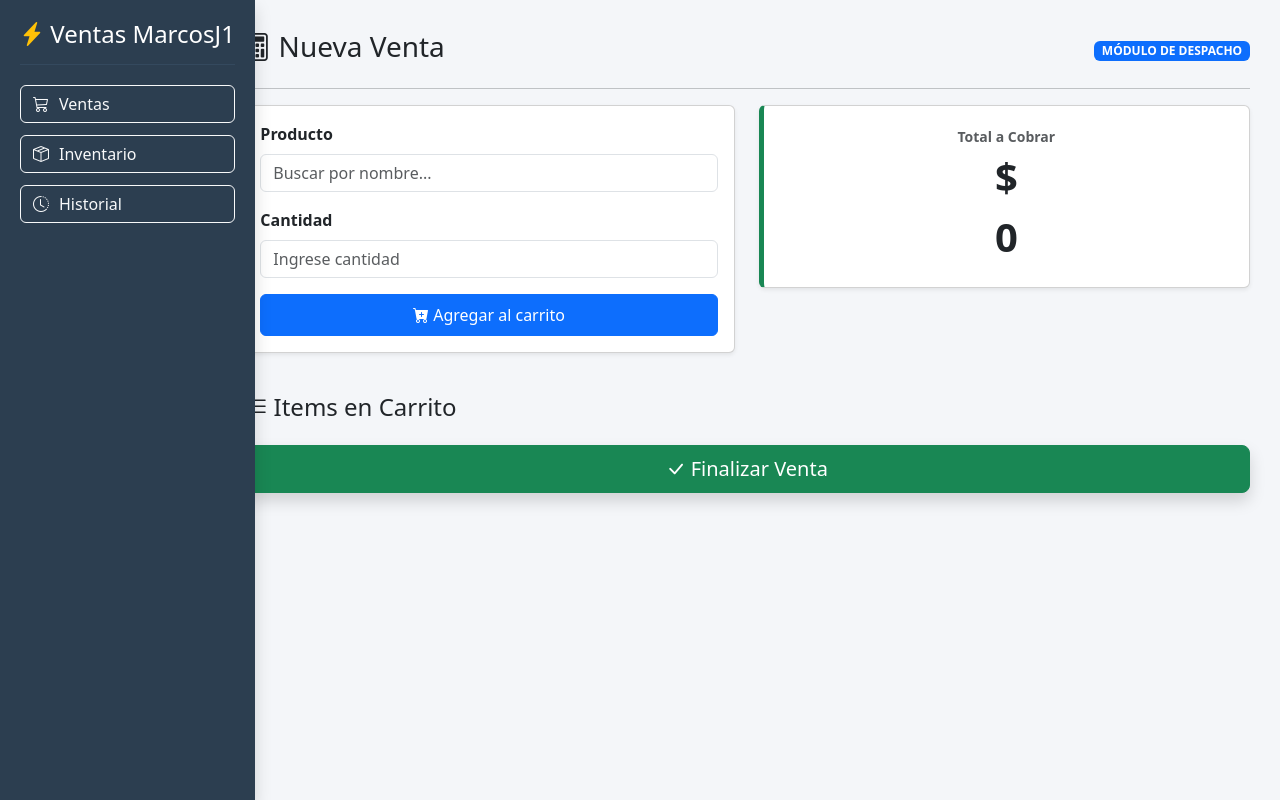
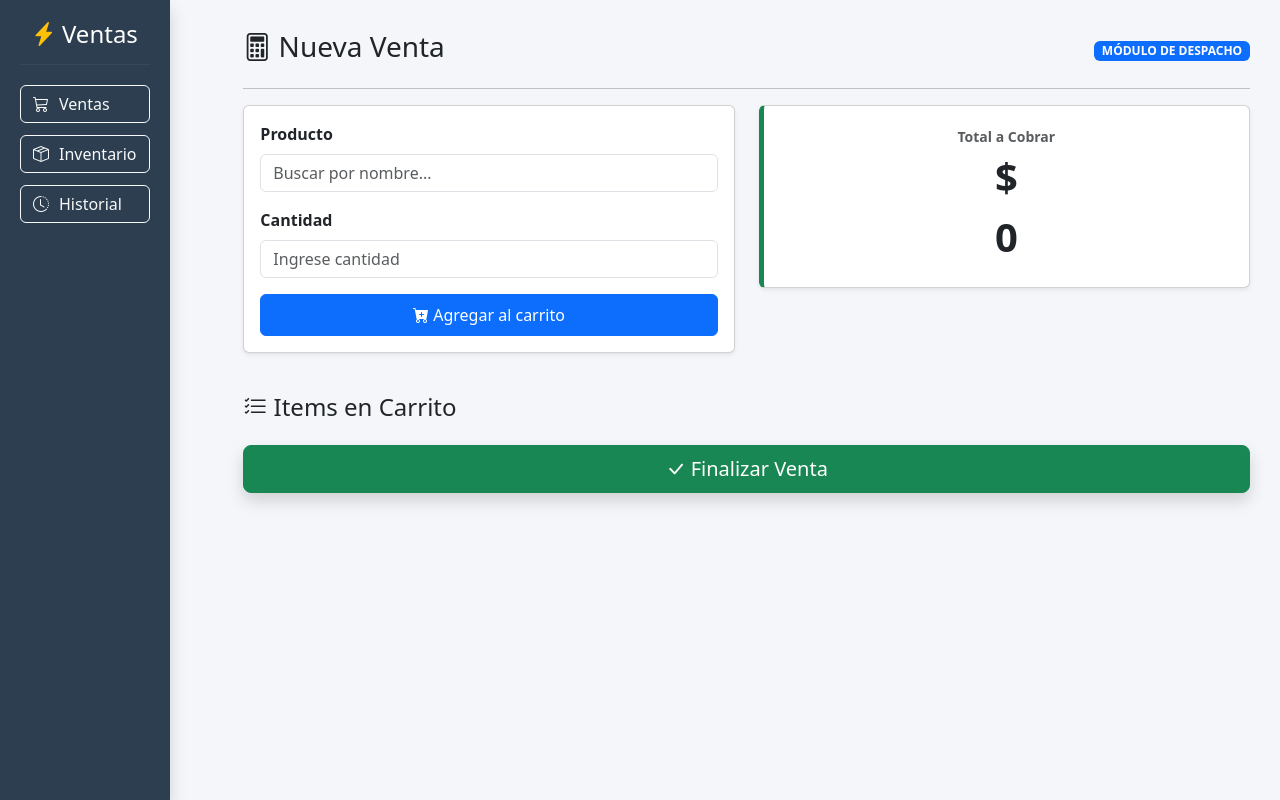
Before and after one commit to moromax/Stock-Marcos, a plain HTML site: page index.html in a window 1280 px wide. Drawn offline with nearby package versions, Linux system fonts and the light colour scheme; no server answers.

Commit message:
Actualizar index.html

```diff
--- a/index.html
+++ b/index.html
@@ -58,7 +58,7 @@
 <div class="container-fluid">
     <div class="row">
         <div class="col-2 sidebar shadow">
-            <h4><i class="bi bi-lightning-charge-fill text-warning"></i> Ventas MarcosJ1</h4>
+            <h4><i class="bi bi-lightning-charge-fill text-warning"></i> Ventas</h4>
             <button class="btn btn-outline-light" onclick="mostrarSeccion('ventas')">
                 <i class="bi bi-cart3"></i> Ventas
             </button>
```
